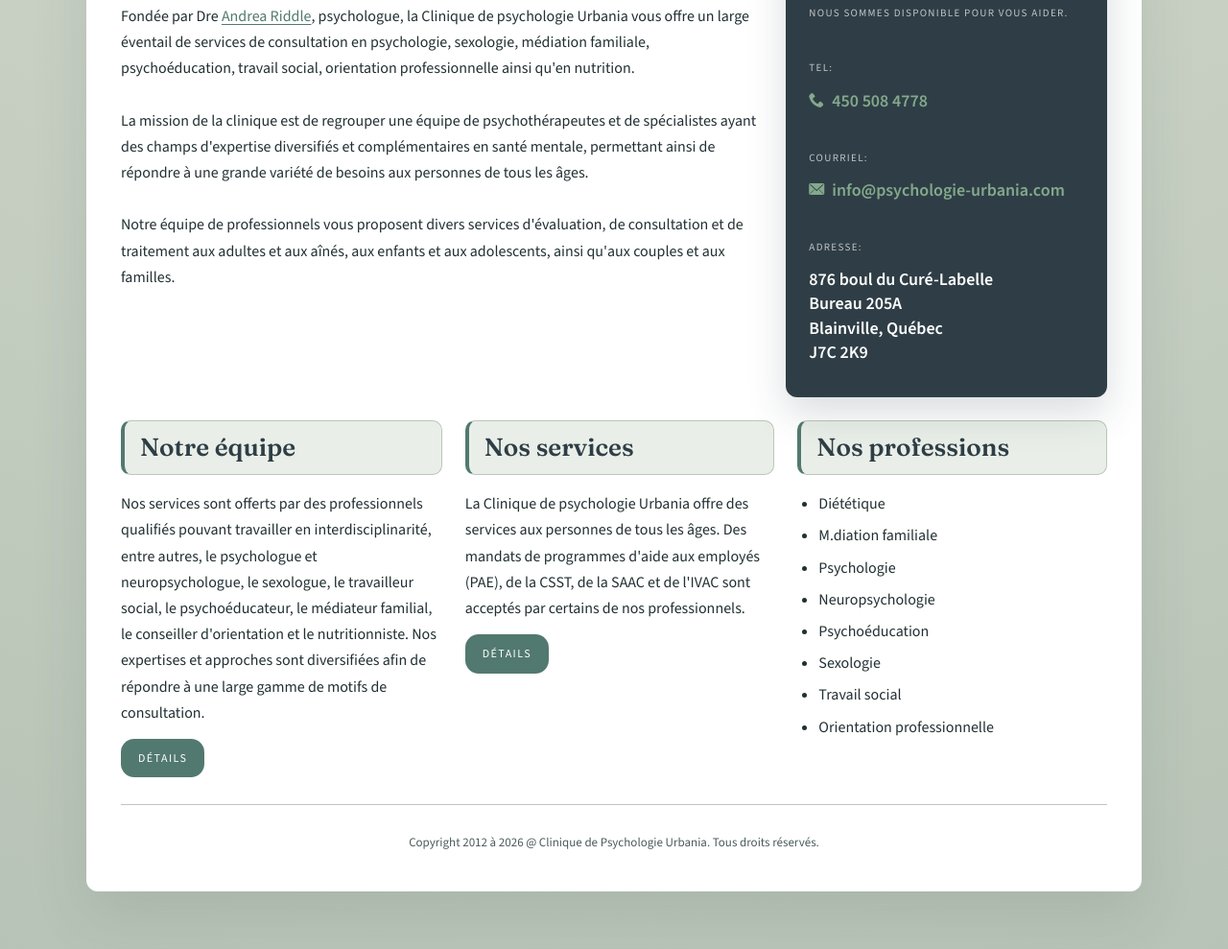
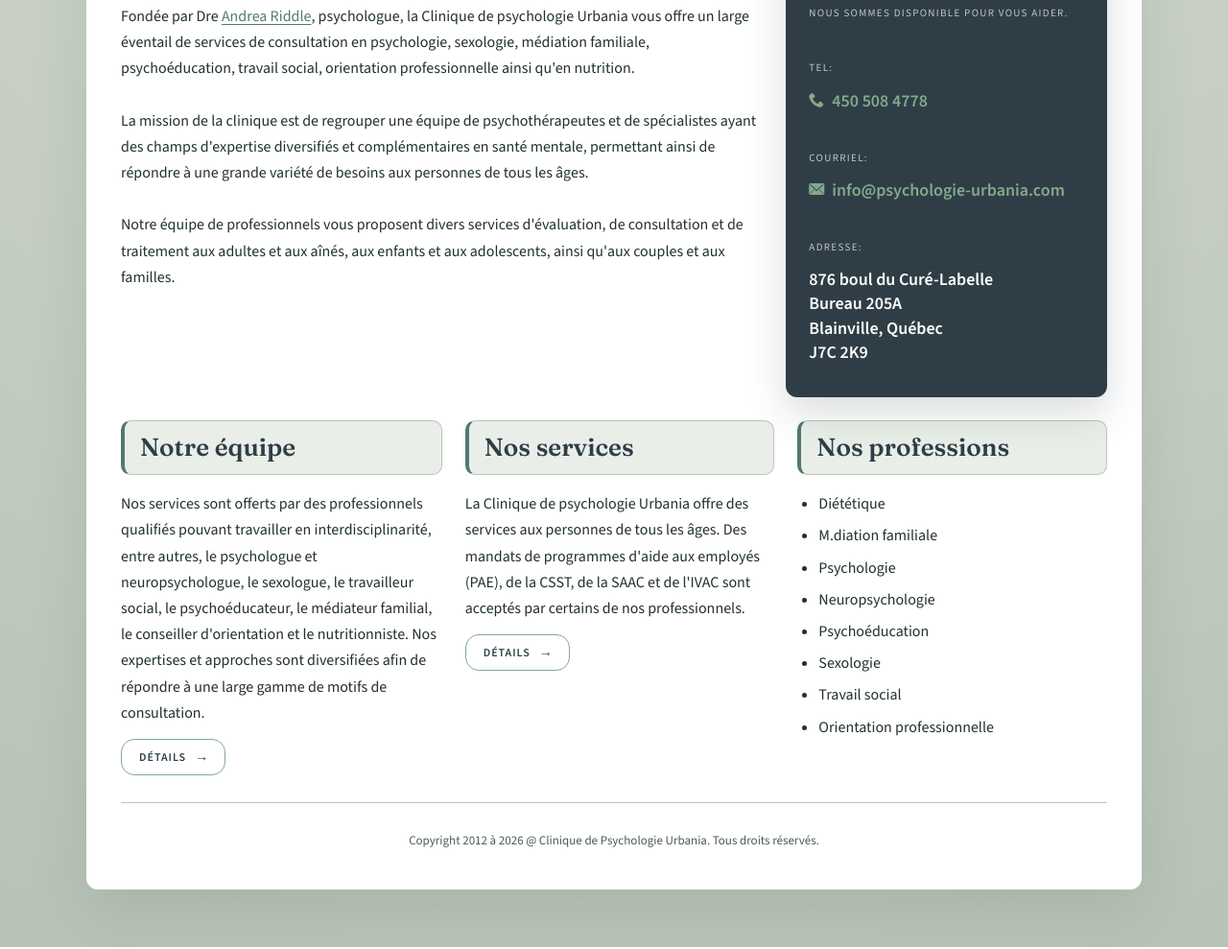
Before and after one commit to fredx21/psychologie-urbania, a website: page cms/site/index.html in a window 1280 px wide. Shown: the part 706-1695 px from the top of the page at 96% size. Drawn offline with nearby package versions, Linux system fonts and the light colour scheme; files whose address does not match are found by name.

Commit message:
Amélioration des boutons

```diff
--- a/cms/site/css/ui.css
+++ b/cms/site/css/ui.css
@@ -350,16 +350,42 @@
     margin-top: 14px;
     display: inline-flex;
     align-items: center;
-    padding: 10px 18px;
-    border-radius: var(--radius-pill);
-    background-color: var(--color-primary);
+    color: var(--color-primary-dark);
     text-transform: uppercase;
-    letter-spacing: 0.12em;
+    letter-spacing: 0.08em;
     font-size: 12px;
+    font-weight: 600;
 }
 
 .detailLink a {
+    display: inline-flex;
+    align-items: center;
+    justify-content: center;
+    height: 38px;
+    padding: 0 40px 0 18px;
+    border-radius: var(--radius-pill);
+    background-color: transparent;
+    border: 1px solid var(--color-accent);
+    color: inherit;
+    position: relative;
+    line-height: 1;
+    transition: background 0.2s ease, color 0.2s ease, border-color 0.2s ease;
+}
+
+.detailLink a::after {
+    content: "→";
+    font-size: 14px;
+    line-height: 1;
+    position: absolute;
+    right: 16px;
+    top: 50%;
+    transform: translateY(-50%);
+}
+
+.detailLink a:hover {
+    background-color: var(--color-accent);
     color: #fff;
+    border-color: transparent;
 }
 
 .layout-grid {
@@ -511,7 +537,7 @@
 
 .memberPhoto {
     height: 360px;
-    background-position: 50% 35%;
+    background-position: 50% 20%;
     background-repeat: no-repeat;
     background-size: cover;
     border-radius: var(--radius-sm);
--- a/docs/css/ui.css
+++ b/docs/css/ui.css
@@ -350,16 +350,42 @@
     margin-top: 14px;
     display: inline-flex;
     align-items: center;
-    padding: 10px 18px;
-    border-radius: var(--radius-pill);
-    background-color: var(--color-primary);
+    color: var(--color-primary-dark);
     text-transform: uppercase;
-    letter-spacing: 0.12em;
+    letter-spacing: 0.08em;
     font-size: 12px;
+    font-weight: 600;
 }
 
 .detailLink a {
+    display: inline-flex;
+    align-items: center;
+    justify-content: center;
+    height: 38px;
+    padding: 0 40px 0 18px;
+    border-radius: var(--radius-pill);
+    background-color: transparent;
+    border: 1px solid var(--color-accent);
+    color: inherit;
+    position: relative;
+    line-height: 1;
+    transition: background 0.2s ease, color 0.2s ease, border-color 0.2s ease;
+}
+
+.detailLink a::after {
+    content: "→";
+    font-size: 14px;
+    line-height: 1;
+    position: absolute;
+    right: 16px;
+    top: 50%;
+    transform: translateY(-50%);
+}
+
+.detailLink a:hover {
+    background-color: var(--color-accent);
     color: #fff;
+    border-color: transparent;
 }
 
 .layout-grid {
```
